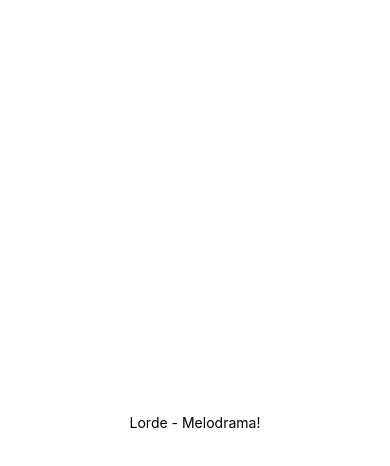
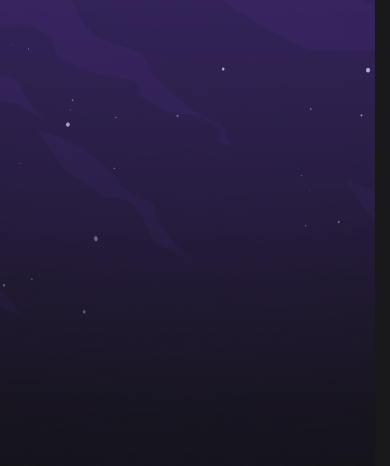
Before and after one commit to Sofia-Magalhaes/nlw-eSports, a React Native app in the folder mobile/: screen / in a window 390 px wide. Shown: the top 466 px of the page. Built offline with nearby package versions, Linux system fonts and the light colour scheme.

Commit message:
backgound da page inicial

```diff
--- a/mobile/App.tsx
+++ b/mobile/App.tsx
@@ -1,20 +1,7 @@
-import { StatusBar } from 'expo-status-bar';
-import { StyleSheet, Text, View } from 'react-native';
+import { Background } from "./src/components/Background";
 
 export default function App() {
   return (
-    <View style={styles.container}>
-      <Text>Lorde - Melodrama!</Text>
-      <StatusBar style="auto" />
-    </View>
+    <Background></Background>
   );
 }
-
-const styles = StyleSheet.create({
-  container: {
-    flex: 1,
-    backgroundColor: '#fff',
-    alignItems: 'center',
-    justifyContent: 'center',
-  },
-});
--- a/mobile/app.json
+++ b/mobile/app.json
@@ -9,7 +9,7 @@
     "splash": {
       "image": "./assets/splash.png",
       "resizeMode": "contain",
-      "backgroundColor": "#ffffff"
+      "backgroundColor": "#121214"
     },
     "updates": {
       "fallbackToCacheTimeout": 0
@@ -23,7 +23,7 @@
     "android": {
       "adaptiveIcon": {
         "foregroundImage": "./assets/adaptive-icon.png",
-        "backgroundColor": "#FFFFFF"
+        "backgroundColor": "#121214"
       }
     },
     "web": {
--- /dev/null
+++ b/mobile/src/@types/png.d.ts
@@ -0,0 +1 @@
+declare module "*.png";
--- /dev/null
+++ b/mobile/src/components/Background/index.tsx
@@ -0,0 +1,21 @@
+import { ImageBackground } from "react-native";
+
+import backgroundImg from "../../assets/background-galaxy.png";
+
+import { styles } from "./styles";
+
+interface Props {
+  children: React.ReactNode;
+}
+
+export function Background({ children }: Props) {
+  return (
+    <ImageBackground
+      source={backgroundImg}
+      style={styles.container}
+      defaultSource={backgroundImg}
+    >
+      {children}
+    </ImageBackground>
+  );
+}
--- /dev/null
+++ b/mobile/src/components/Background/styles.ts
@@ -0,0 +1,9 @@
+import { StyleSheet } from 'react-native';
+import { THEME } from '../../theme';
+
+export const styles = StyleSheet.create({
+  container: {
+    flex: 1,
+    backgroundColor: THEME.COLORS.BACKGROUND_800
+  }
+});
```
